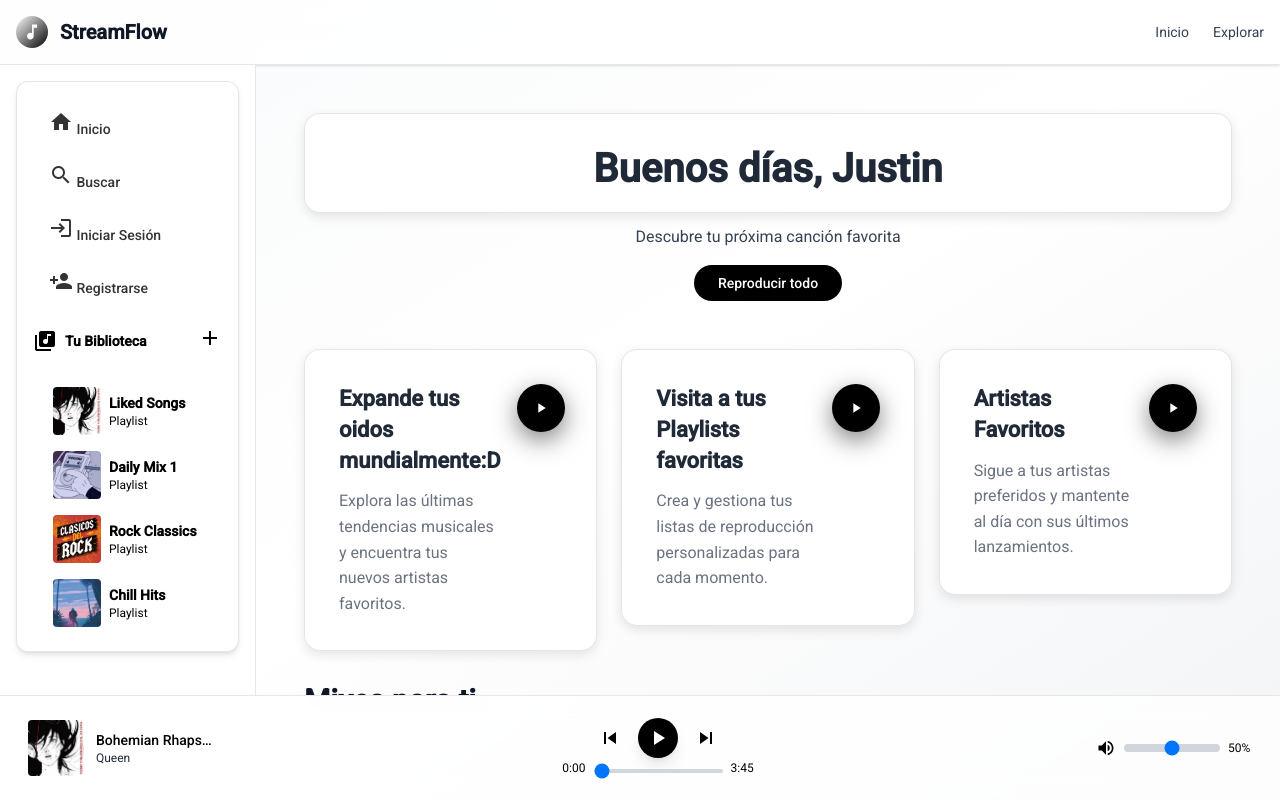
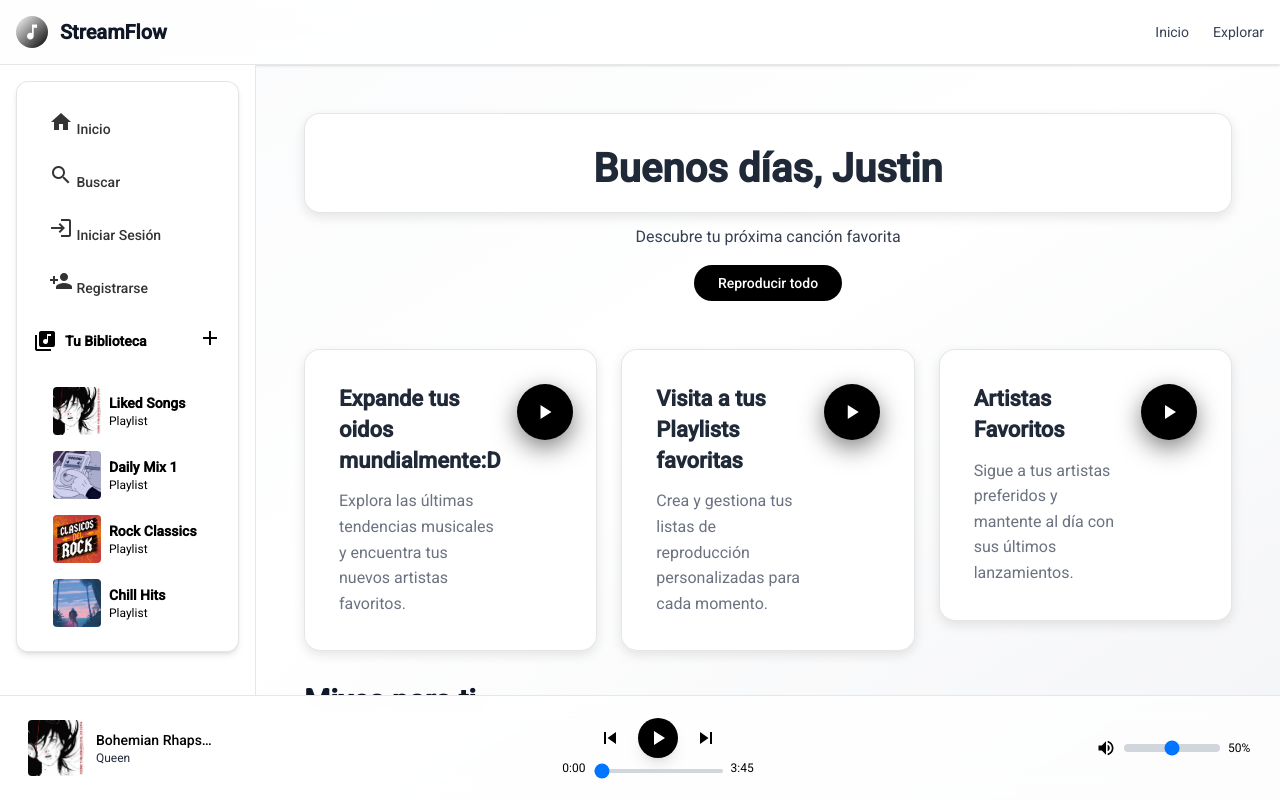
Before and after one commit to SteveSant26/streamflow_music_frontend, an Angular app: page /home in a window 1280 px wide. Built offline with nearby package versions, Linux system fonts and the light colour scheme; no server answers.

Commit message:
feat: Replace SVG icons with MatIcon for play button component

```diff
--- a/src/app/components/card-play-button/card-play-button.html
+++ b/src/app/components/card-play-button/card-play-button.html
@@ -3,14 +3,8 @@
   class="card-play-button rounded-full text-white bg-black p-4 hover:scale-105 transition hover:bg-gray-800"
 >
   @if (isPlayingPlaylist) {
-  <!-- Pause Icon -->
-  <svg [class]="iconClassName" fill="currentColor" viewBox="0 0 24 24">
-    <path d="M6 4h4v16H6V4zm8 0h4v16h-4V4z" />
-  </svg>
+    <mat-icon [class]="iconClassName">pause</mat-icon>
   } @else {
-  <!-- Play Icon -->
-  <svg [class]="iconClassName" fill="currentColor" viewBox="0 0 24 24">
-    <path d="M8 5v14l11-7z" />
-  </svg>
+    <mat-icon [class]="iconClassName">play_arrow</mat-icon>
   }
 </button>
--- a/src/app/components/card-play-button/card-play-button.ts
+++ b/src/app/components/card-play-button/card-play-button.ts
@@ -1,8 +1,9 @@
 import { ChangeDetectionStrategy, Component, Input } from "@angular/core";
+import { MatIconModule } from '@angular/material/icon';
 
 @Component({
   selector: "app-card-play-button",
-  imports: [],
+  imports: [MatIconModule],
   templateUrl: "./card-play-button.html",
   styleUrl: "./card-play-button.css",
   changeDetection: ChangeDetectionStrategy.OnPush,
```
